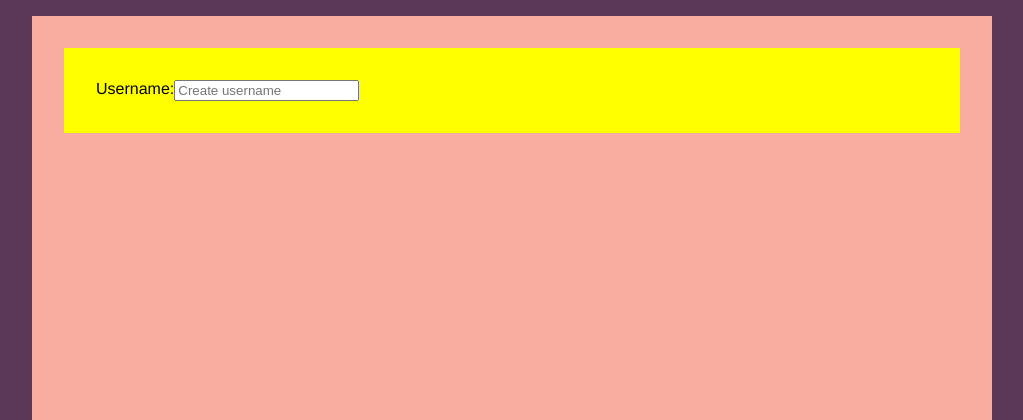
After one commit to alitquan/TravellerSpace, a Flask app: page /register in a window 1280 px wide. The commit adds this page. Shown: the top 420 px of the page, without its empty margins (128-1151 px from the left). Run offline with Flask 2, Linux system fonts and the light colour scheme.

Commit message:
Remodeling of home page; created registration form

```diff
--- a/flaskr/routes.py
+++ b/flaskr/routes.py
@@ -12,3 +12,7 @@ bp = Blueprint ('routes',__name__)
 @bp.route('/')
 def index():
     return render_template('main/first.html')
+
+@bp.route('/register')
+def reg():
+    return render_template('auth/registration.html')
--- /dev/null
+++ b/flaskr/static/css/form.css
@@ -0,0 +1,6 @@
+.form-container {
+	display:flex;
+	width:90%;
+	margin: 2em;
+	padding: 2em;
+}
--- a/flaskr/static/css/style.css
+++ b/flaskr/static/css/style.css
@@ -118,14 +118,25 @@ body,html {
 	margin-bottom: 2rem;
 }
 
+
 .login-field input {
 	width: 50%;
+}
+
+.login-register {
+	flex-direction: column;
+	align-items: center;
 }
 
 #login-submit {
 	border-radius: 0.25rem;
 	background-color: #8d36ff;
 	margin: 0 auto;
+}
+
+#register-option {
+	font-size:12px;
+	margin-top: 1em;
 }
 
 
--- /dev/null
+++ b/flaskr/templates/auth/registration.html
@@ -0,0 +1,18 @@
+{% extends 'base.html' %}
+
+{%block head %}
+	<link rel="stylesheet" href="../../static/css/form.css">
+{% endblock %}
+
+{% block content %}
+
+<div class="flexbox" style="justify-content:center" >
+	<div class="form-container" style="background-color:yellow;">
+
+		<label for="username">Username: </label>
+		<input type="text" placeholder="Create username" name="username" id="username">
+
+
+	<div>
+</div>
+{% endblock %}
```
Also changed, not shown: flaskr/templates/auth/login.html (deleted, +0 -17 lines), flaskr/templates/auth/register.html (deleted, +0 -15 lines), flaskr/templates/main/first.html (+9 -9 lines).
